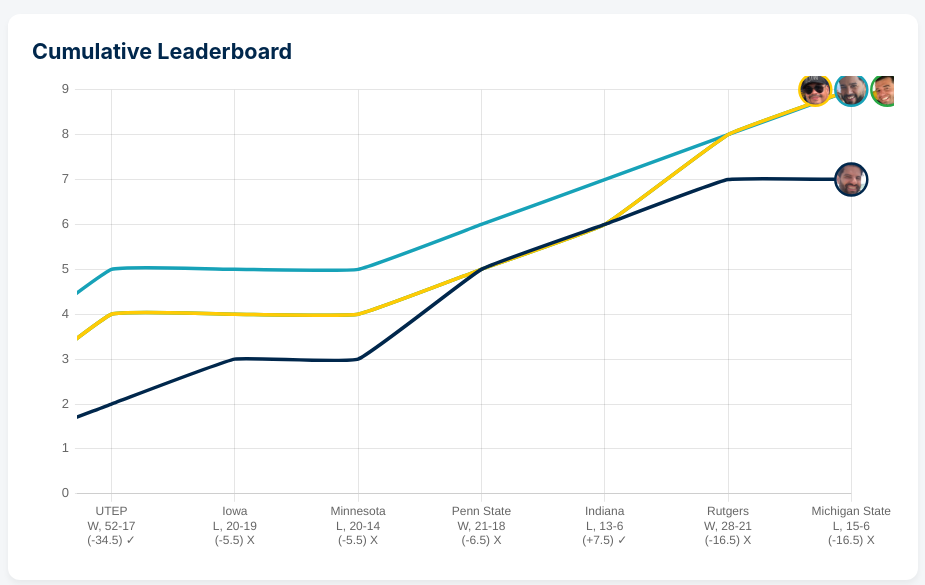
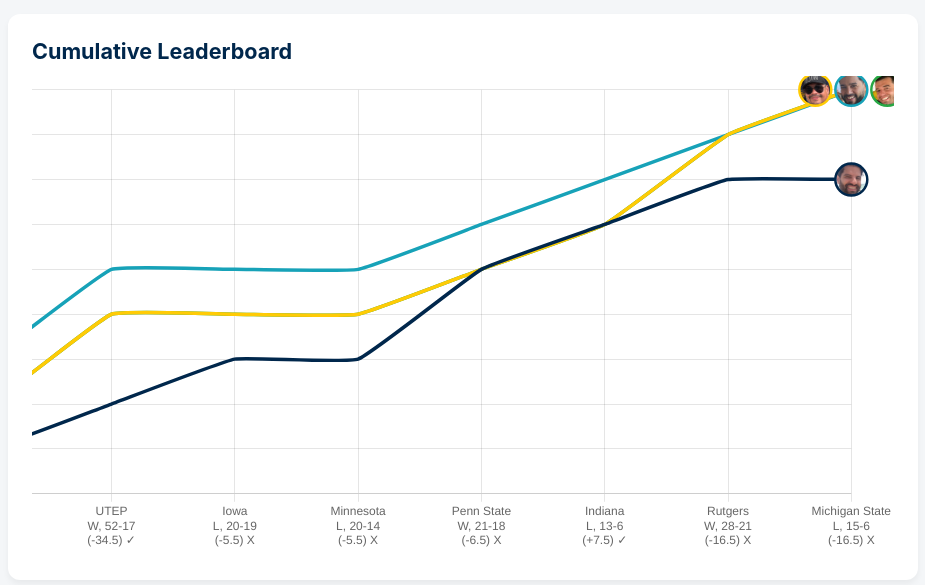
Before and after one commit to dieguitosoto/michigan-pool, a plain HTML site: page index.html in a window 1280 px wide. Shown: the part 73-658 px from the top of the page, without its empty margins (177-1102 px from the left). Drawn offline with nearby package versions, Linux system fonts and the light colour scheme.

Commit message:
Update index.html

```diff
--- a/index.html
+++ b/index.html
@@ -22,29 +22,10 @@
       padding: 16px;
       margin-bottom: 20px;
       box-shadow: 0 4px 6px rgba(0,0,0,0.05);
-      position: relative;
     }
     .card h2 { margin-top: 0; margin-bottom: 12px; font-size: 1.2rem; text-align: center; color: #00274C; }
 
-    /* Outer Wrapper */
-    .chart-wrapper-outer {
-      position: relative;
-      width: 100%;
-    }
-
-    /* Fixed Sticky Y-Axis Overlay */
-    .sticky-y-axis {
-      position: absolute;
-      top: 0;
-      left: 0;
-      width: 45px;
-      height: 400px;
-      background: white;
-      z-index: 10;
-      pointer-events: none;
-    }
-
-    /* Scrollable Inner Container */
+    /* Horizontal Scroll Outer Wrapper */
     .chart-scroll-wrapper {
       width: 100%;
       overflow-x: auto;
@@ -53,6 +34,7 @@
       position: relative;
     }
 
+    /* Inner canvas container that expands based on week count */
     .chart-inner-container {
       position: relative;
       height: 400px;
@@ -64,15 +46,16 @@
       h1 { font-size: 2rem; }
       .card { padding: 24px; }
       .card h2 { text-align: left; font-size: 1.35rem; }
-      .chart-inner-container, .sticky-y-axis { height: 480px; }
+      .chart-inner-container { height: 480px; }
     }
 
+    /* Landscape Mode Fix for Mobile Phones */
     @media (orientation: landscape) and (max-height: 500px) {
       body { padding: 6px; }
       h1 { display: none; }
       .card { padding: 10px 14px; margin-bottom: 0; }
       .card h2 { display: block; font-size: 1rem; margin-bottom: 6px; }
-      .chart-inner-container, .sticky-y-axis { height: 260px; }
+      .chart-inner-container { height: 260px; }
     }
   </style>
 </head>
@@ -82,14 +65,9 @@
 
   <div class="card">
     <h2>Cumulative Leaderboard</h2>
-    <div class="chart-wrapper-outer">
-      <!-- Sticky Overlay Canvas for fixed Y-Axis ticks -->
-      <canvas id="yAxisCanvas" class="sticky-y-axis"></canvas>
-
-      <div class="chart-scroll-wrapper" id="scrollWrapper">
-        <div class="chart-inner-container" id="innerContainer">
-          <canvas id="leaderboardChart"></canvas>
-        </div>
+    <div class="chart-scroll-wrapper" id="scrollWrapper">
+      <div class="chart-inner-container" id="innerContainer">
+        <canvas id="leaderboardChart"></canvas>
       </div>
     </div>
   </div>
@@ -100,7 +78,7 @@ let chartInstance = null;
 
 let animationProgress = 0;
 let animationStartTime = null;
-const animationDuration = 2200;
+const animationDuration = 2200; // milliseconds
 
 // Progressive Reveal Plugin
 const revealPlugin = {
@@ -121,7 +99,7 @@ const revealPlugin = {
   }
 };
 
-// Avatar Plugin
+// Avatar Plugin (Draws face badges on the final completed week)
 const avatarPlugin = {
   id: 'avatarPlugin',
   afterDraw(chart) {
@@ -190,12 +168,14 @@ function animateReveal(timestamp) {
   animationProgress = Math.min(elapsed / animationDuration, 1);
   if (chartInstance) chartInstance.draw();
 
+  // Smooth Synchronized Camera Tracking
   const wrapper = document.getElementById('scrollWrapper');
   if (wrapper && chartInstance && chartInstance.chartArea) {
     const chartArea = chartInstance.chartArea;
     const currentLineX = chartArea.left + (chartArea.right - chartArea.left) * animationProgress;
+
+    // Smoothly pan scrollLeft so the leading line tip stays centered on smaller screens
     const targetScroll = currentLineX - (wrapper.clientWidth / 2);
-
     if (targetScroll > 0) {
       wrapper.scrollLeft = targetScroll;
     }
@@ -206,27 +186,12 @@ function animateReveal(timestamp) {
   }
 }
 
-function copyYAxis() {
-  const yCanvas = document.getElementById('yAxisCanvas');
-  const mainCanvas = document.getElementById('leaderboardChart');
-  if (!yCanvas || !mainCanvas || !chartInstance || !chartInstance.chartArea) return;
-
-  const yCtx = yCanvas.getContext('2d');
-  yCanvas.width = 45;
-  yCanvas.height = mainCanvas.height;
-
-  yCtx.clearRect(0, 0, yCanvas.width, yCanvas.height);
-
-  // Only copy the region down to the baseline of the chart area (stopping before the X-axis labels start)
-  const copyHeight = chartInstance.chartArea.bottom + 5;
-  yCtx.drawImage(mainCanvas, 0, 0, 45, copyHeight, 0, 0, 45, copyHeight);
-}
-
 function renderChart() {
   const finishedWeeks = appData.weeks.filter(w => w.gameFinished).sort((a, b) => a.week - b.week);
   const isLandscapeMobile = window.innerHeight < 500;
   const isMobile = window.innerWidth < 600 || isLandscapeMobile;
 
+  // Set inner container width: allocate ~95px per week on mobile so ticks stay legible
   const innerContainer = document.getElementById('innerContainer');
   const minPixelsPerWeek = isMobile ? 95 : 120;
   const calculatedWidth = finishedWeeks.length * minPixelsPerWeek;
@@ -235,6 +200,7 @@ function renderChart() {
     innerContainer.style.minWidth = `${Math.max(calculatedWidth, innerContainer.parentElement.clientWidth)}px`;
   }
 
+  // Reset scroll position to 0 so the user sees Week 1 at the start of animation
   const wrapper = document.getElementById('scrollWrapper');
   if (wrapper) wrapper.scrollLeft = 0;
 
@@ -290,15 +256,7 @@ function renderChart() {
   chartInstance = new Chart(document.getElementById('leaderboardChart'), {
     type: 'line',
     data: { labels: detailedLabels, datasets },
-    plugins: [
-      revealPlugin,
-      avatarPlugin,
-      {
-        id: 'copyYAxisPlugin',
-        afterRender() { copyYAxis(); },
-        afterDraw() { copyYAxis(); }
-      }
-    ],
+    plugins: [revealPlugin, avatarPlugin],
     options: {
       responsive: true,
       maintainAspectRatio: false,
@@ -307,7 +265,7 @@ function renderChart() {
         padding: {
           top: 10,
           right: isLandscapeMobile ? 28 : (isMobile ? 32 : 40),
-          left: isMobile ? 15 : 20,
+          left: isMobile ? 10 : 15,
           bottom: 5
         }
       },
```
